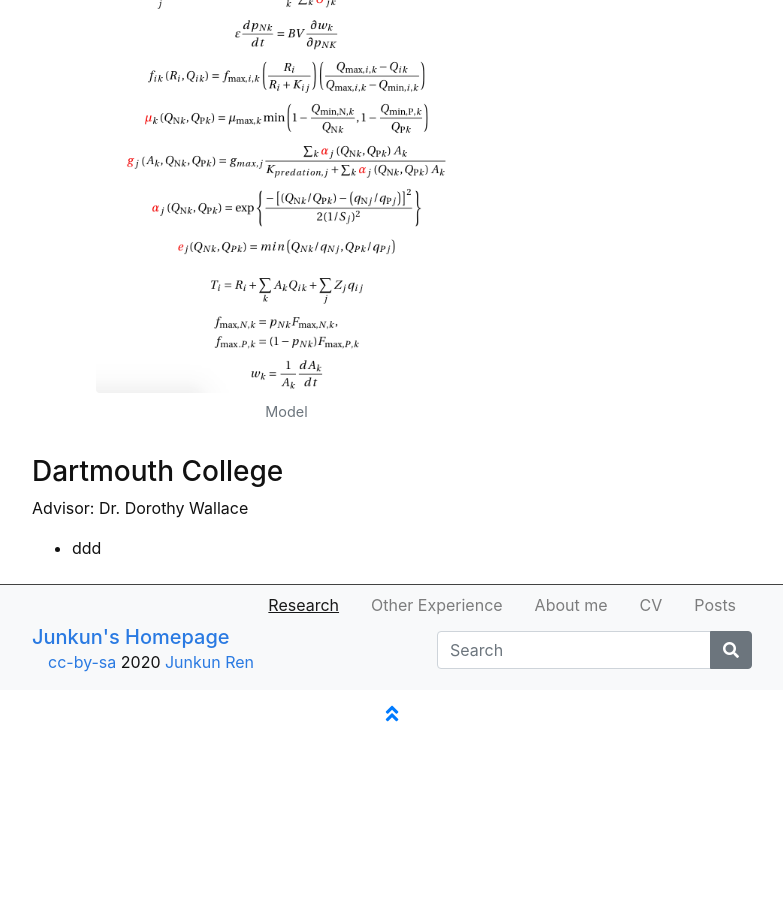
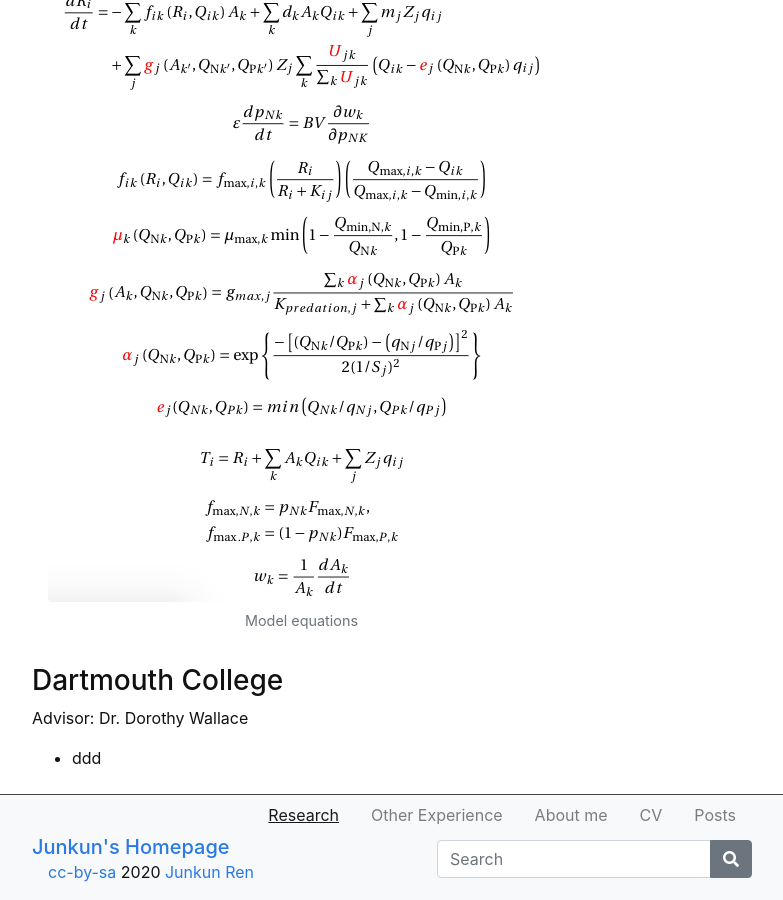
Before and after one commit to junkun-ren/PersonalWebsite, a Jekyll site: the page built from content/0-research.md, in a window 1280 px wide and 900 px high, scrolled down 961 px. Shown: the whole window, without its empty margins (248-1031 px from the left). Built offline with Jekyll 4.4.1, drawn with Linux system fonts in a browser that asks for light colours; before the commit the page ends 1651 px from its top, so only the background shows below that.

Commit message:
Update 0-research.md

```diff
--- a/content/0-research.md
+++ b/content/0-research.md
@@ -6,18 +6,9 @@ nav: true
 ### A stoichiometry food-chain model of plankton community
 Advisor: Dr. Shaopeng Wang
 
-<!--
-{% include figure.html img="plankton model illustration.png" alt="intro image here" caption="2 level food chain model with stoichiometric constrains in red" width="100%" %}
--->
 
-<div class="row">
-  <div class="column">
-    {% include figure.html img="plankton model illustration.png" alt="intro image here" caption="2 level food chain model with stoichiometric constrains in red" width="100%" %}
-  </div>
-  <div class="column">
-    {% include figure.html img="equations both.png" alt="intro image here" caption="Model" width="75%" %}
-  </div>
-</div>
+{% include figure.html img="plankton model illustration.png" alt="model illustration" caption="2 level food chain model with stoichiometric constrains in red" width="100%" %}
+{% include figure.html img="equations both.png" alt="model equations" caption="Model equations" width="100%" %}
 
 
 ### Dartmouth College <br/>
```
